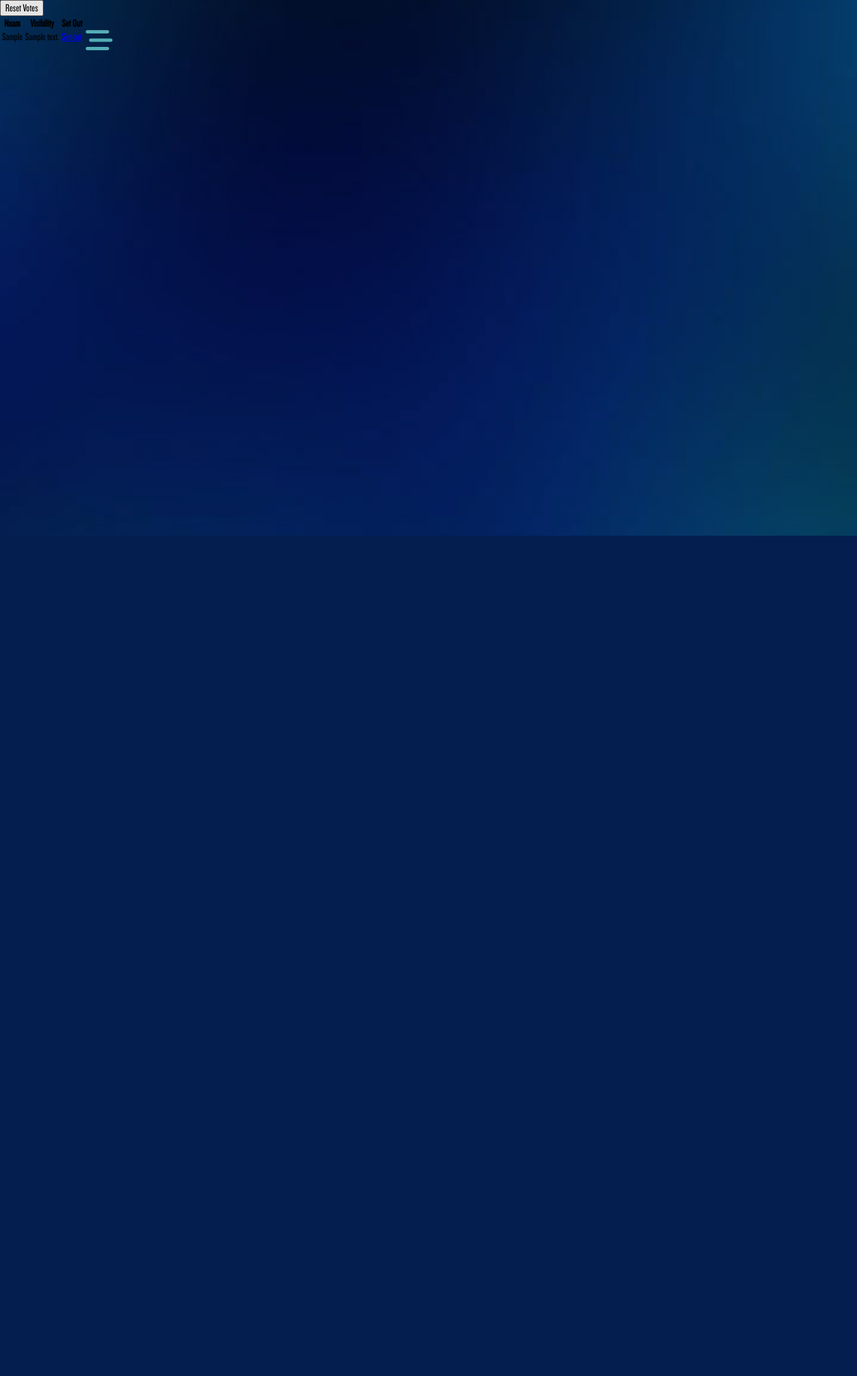
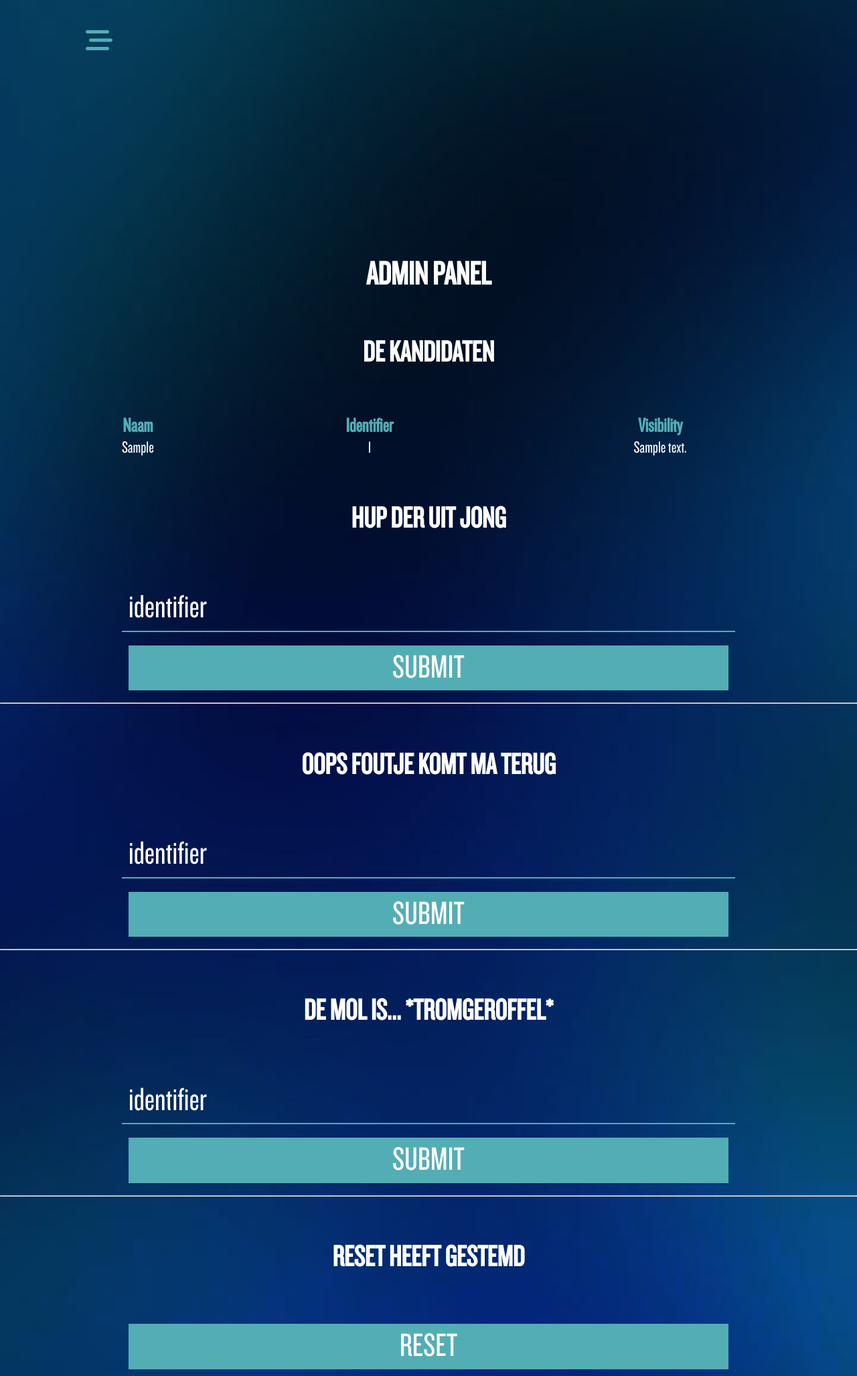
Before and after one commit to axelderoeck/de-mol, a PHP site: page /adminpanel.php in a window 1280 px wide. Shown: the whole page at 67% size. Before the commit the page ends 800 px from the top, so only its background shows below. Run offline with PHP 8.4, Linux system fonts and the light colour scheme; the visitor is signed in with stand-in values (Sample User, id 1); tables that the repository leaves empty or names only in its code hold one stand-in row (values such as "Sample post"); data that the repository does not hold is empty; some libraries are stand-ins or nearby versions.

Commit message:
fixed adminpanel

```diff
--- a/adminpanel.php
+++ b/adminpanel.php
@@ -16,18 +16,33 @@ if(isset($_POST["resetVotes"])) {
 }
 
 
-
-//testen of er op de knop werd gedrukt
-
-if (isset($_POST["deletebtn"])){
-    $identifier2 = $_GET["Identifier"];
+if (isset($_POST["setOutBtn"])){
+    $identifierOut = $_POST["identifier"];
 
     $qrySetOut = "UPDATE `table_Kandidaten`
     SET `Visibility` = 'out'
-    WHERE `Identifier` = '$identifier2'";
+    WHERE `Identifier` = '$identifierOut'";
 
     mysqli_query($dbconn, $qrySetOut);
+}
 
+if (isset($_POST["setInBtn"])){
+    $identifierIn = $_POST["identifier"];
+
+    $qrySetIn = "UPDATE `table_Kandidaten`
+    SET `Visibility` = 'visible'
+    WHERE `Identifier` = '$identifierIn'";
+
+    mysqli_query($dbconn, $qrySetIn);
+}
+
+if (isset($_POST["setMolBtn"])){
+    $demol = $_POST["demol"];
+
+    $qrySetMol = "UPDATE `table_Mol`
+    SET `demol` = '$demol'";
+
+    mysqli_query($dbconn, $qrySetMol);
 }
 
 //query ledenoverzicht
@@ -54,15 +69,16 @@ if ($stmtSelectAll = mysqli_prepare($dbconn, $qrySelectAll)){
 <body>
     <?php include "includes/navigation.php"; ?>
 
-      <form id="resetVoteForm" action="" method="post">
-        <input type="submit" name="resetVotes" value="Reset Votes" />
-      </form>
+    <div class="adminPanel" id="main">
+      <h1>Admin Panel</h1>
+
+        <h2>De Kandidaten</h2>
 
         <table>
             <tr>
                 <th>Naam</th>
+                <th>Identifier</th>
                 <th>Visibility</th>
-                <th>Set Out</th>
             </tr>
             <?php
             $i = 1;
@@ -70,17 +86,54 @@ if ($stmtSelectAll = mysqli_prepare($dbconn, $qrySelectAll)){
             echo
             "<tr>
             <td> " . $naam . " </td>
+            <td> " . $identifier . " </td>
             <td> " . $visibility . " </td>
-            <td>
-            <a href='adminpanel.php?identifier=" . $identifier . "'>
-            Set out
-            </a>
-            </td>
             </tr>";
             $i++;
             }   ?>
         </table>
 
+        <h2>Hup der uit jong</h2>
+
+        <div class="box">
+        <form id="setOutForm" class="setOutForm" method="post">
+          <input placeholder="identifier" type="text" name="identifier">
+          <input type="submit" name="setOutBtn">
+        </form>
+        </div>
+        <hr>
+
+        <h2>Oops foutje komt ma terug</h2>
+
+        <div class="box">
+        <form id="setInForm" class="setInForm" method="post">
+          <input placeholder="identifier" type="text" name="identifier">
+          <input type="submit" name="setInBtn">
+        </form>
+        </div>
+        <hr>
+
+        <h2>De Mol is... *tromgeroffel*</h2>
+
+        <div class="box">
+          <form id="setMolForm" class="setMolForm" method="post">
+            <input placeholder="identifier" type="text" id="demol" name="demol">
+            <input type="submit" name="setMolBtn">
+          </form>
+        </div>
+        <hr>
+
+
+        <h2>Reset heeft gestemd</h2>
+
+        <div class="box">
+        <form id="resetVoteForm" method="post">
+          <input type="submit" name="resetVotes" value="Reset" />
+        </form>
+        </div>
+
+      </div>
+
     <?php mysqli_close($dbconn); ?>
 </body>
 </html>
--- a/css/style.css
+++ b/css/style.css
@@ -222,6 +222,12 @@ button,
     font-size: 50px;
 }
 
+.rangListSubTitle {
+  color: #ffffff;
+  font-size: 30px !important;
+  padding: 30px;
+}
+
 .rangItem {
     background-color: rgba(0,0,0,0.4);
     width: 90%;
@@ -335,7 +341,8 @@ button,
 .loginError {
   align-self: center;
   color: #ffffff;
-  font-size: 20px;
+  font-size: 30px;
+  color: #eb2626;
 }
 
 .box {
@@ -421,3 +428,44 @@ button,
   height: 50px;
   margin: 10px;
 }
+
+/* ADMIN PANEL */
+
+.adminPanel {
+    height: 100%;
+    width: 100%;
+    color: #ffffff;
+}
+
+.adminPanel h1 {
+    color: #ffffff;
+    font-size: 50px;
+    text-align: center;
+    text-transform: uppercase;
+    margin-top: 30%;
+}
+
+.adminPanel h2 {
+    color: #ffffff;
+    font-size: 45px;
+    text-align: center;
+    text-transform: uppercase;
+    padding: 30px;
+}
+
+.adminPanel table {
+  width: 90%;
+  margin: 0 auto;
+  text-align: center;
+  font-size: 25px;
+}
+
+.adminPanel table th {
+  color: #53adb5;
+  font-size: 30px;
+}
+
+.setMolForm {
+  width: 100%;
+  margin: 0 auto;
+}
--- a/includes/navigation.php
+++ b/includes/navigation.php
@@ -8,5 +8,4 @@
   <img src="img/assets/molLogo.png" alt="">
 </div>
 
-<!-- Use any element to open the sidenav -->
 <span class="navButton" onclick="openNav()"><i class="fas fa-stream"></i></span>
```
Also changed, not shown: index.php (+8 -2 lines), ranglijst.php (+28 -4 lines).
